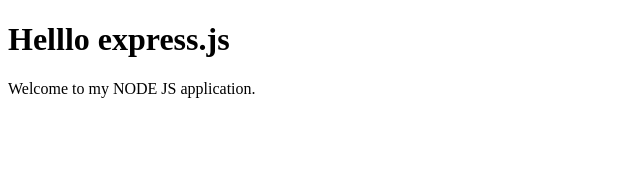
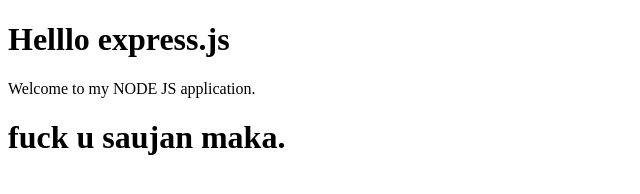
Before and after one commit to SaileshB/web-server, a website: page public/index.html in a window 1280 px wide. Shown: the whole page, without its empty margins (0-640 px from the left). Drawn offline with Linux system fonts and the light colour scheme.

Commit message:
update index.html

```diff
--- a/public/index.html
+++ b/public/index.html
@@ -8,5 +8,6 @@
 
 <h1>Helllo express.js</h1>
 <p>Welcome to my NODE JS application.</p>
+<h1>fuck u saujan maka.</h1>
 </body>
 </html>
```
